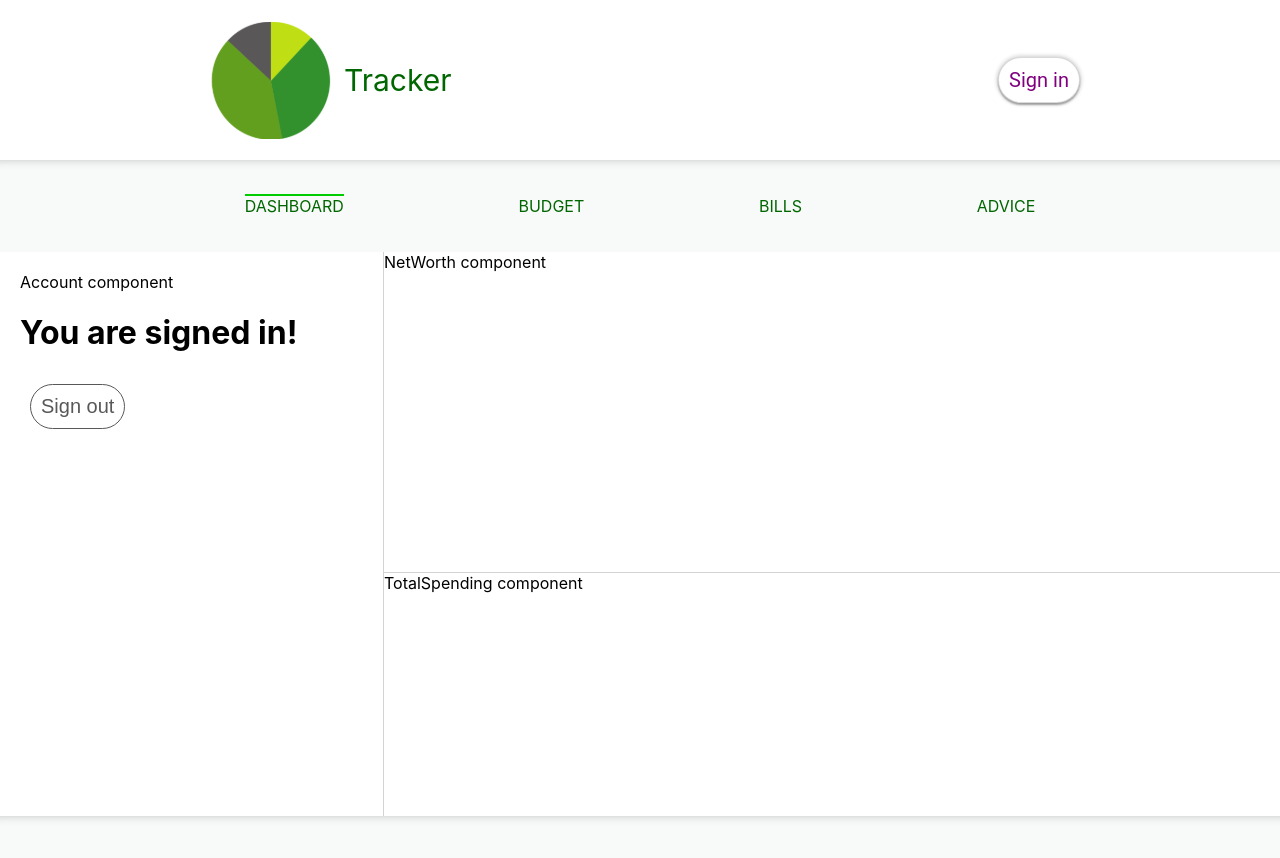
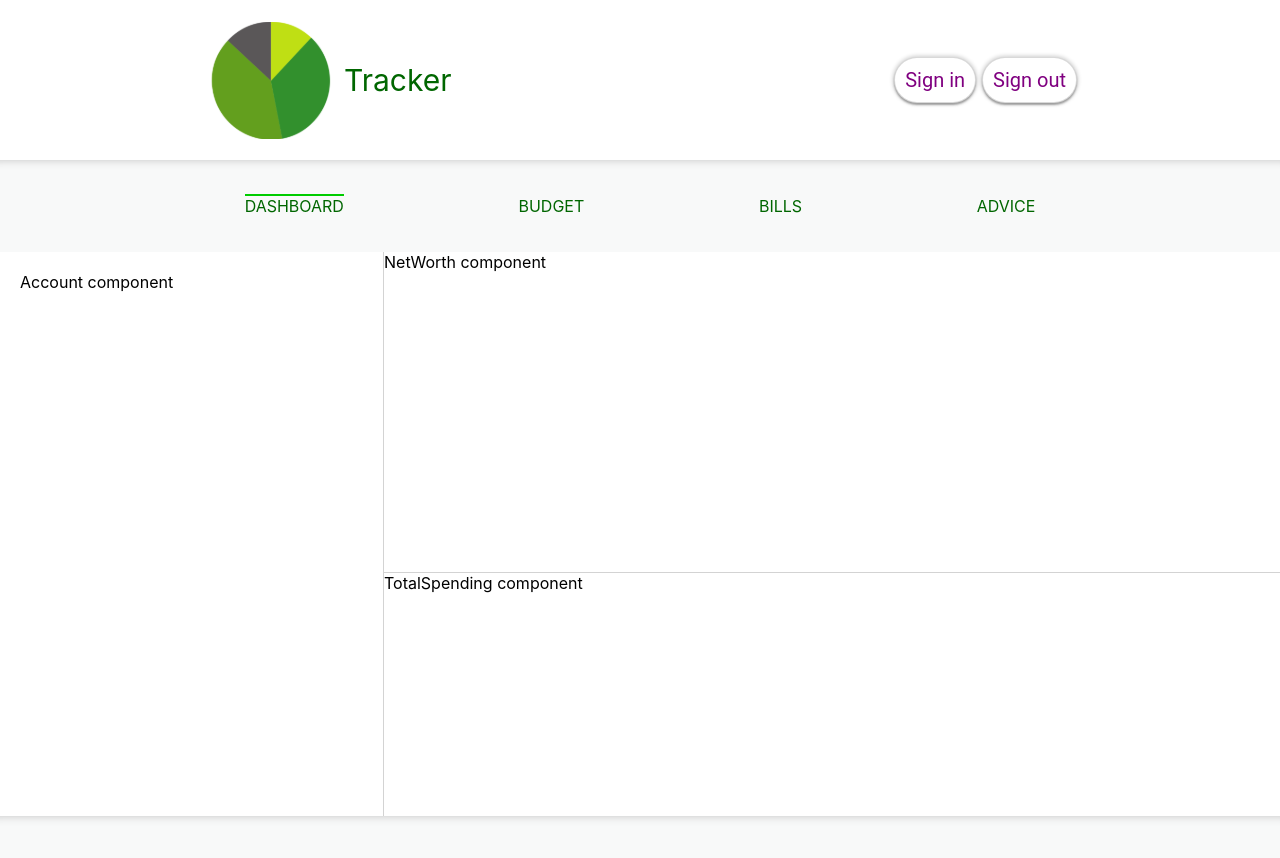
Before and after one commit to MartinZugs/Expense-Tracker, a React (Create React App) app in the folder my-app/: page /dashboard in a window 1280 px wide. Shown: the top 858 px of the page. Built offline with nearby package versions, Linux system fonts and the light colour scheme; no server answers; sample sign-in values are in the browser's storage.

Commit message:
made the sign in and sign out buttons into separate components, added them to the nav header. added the signout fuctionality to the signout button component.

```diff
--- a/my-app/src/components/Account.js
+++ b/my-app/src/components/Account.js
@@ -1,38 +1,16 @@
 import React, {useState} from "react";
-import {useAuth} from "../contexts/AuthContext";
-import {useHistory} from "react-router-dom";
 import "./account.css"
 
 const Account = () => {
-    const [error, setError] = useState("")
-    const { currentUser, logout } = useAuth()
-    const history = useHistory()
-    async function handleLogout(){
-        setError('')
-
-        try {
-
-            await logout()
-            history.push('/SignIn')
-        } catch {
-            setError('Failed to log out!')
-        }
-    }
-
 
     return (
 
         <div>
            Account component
-            <div><h1>You are signed in!</h1>
-                {error && <span>{error}</span>}
 
-                <button onClick={handleLogout} className="btn--primary--form btn--small">Sign out</button>
-            </div>
         </div>
     )
 
 }
 
-
 export default Account;
--- a/my-app/src/components/NavHeader.js
+++ b/my-app/src/components/NavHeader.js
@@ -1,17 +1,21 @@
 import "./navheader.css";
-import Button from "./Button";
-import {Link} from "react-router-dom";
+import {useAuth} from "../contexts/AuthContext";
+import SignInButton from "./SignInButton";
+import SignOutButton from "./SignOutButton";
 
-function NavHeader() {
+const NavHeader = () => {
+
+    const { currentUser } = useAuth()
 
     return (
         <div className="header-navbar">
-            <Link to ="/signIn"><Button
-                type = "button"
-                buttonStyle="btn-primary-outline"
-                buttonSize="btn--small"
-            >Sign in</Button></Link>
+
+            <SignInButton />
+
+            <SignOutButton />
+
         </div>
     )
 }
+
 export default NavHeader;
--- /dev/null
+++ b/my-app/src/components/SignInButton.js
@@ -0,0 +1,17 @@
+import {Link} from "react-router-dom";
+import Button from "./Button";
+
+const SignInButton = () => {
+
+
+    return (
+            <Link to ="/signIn"><Button
+                type = "button"
+                buttonStyle="btn-primary-outline"
+                buttonSize="btn--small"
+            >Sign in</Button></Link>
+
+    )
+}
+
+export default SignInButton;
--- /dev/null
+++ b/my-app/src/components/SignOutButton.js
@@ -0,0 +1,34 @@
+import {Link, useHistory} from "react-router-dom";
+import Button from "./Button";
+import {useAuth} from "../contexts/AuthContext";
+import React, {useState} from "react";;
+
+const SignOutButton = () => {
+
+    const [error, setError] = useState("")
+    const { currentUser, logout } = useAuth()
+    const history = useHistory()
+    async function handleLogout(){
+        setError('')
+
+        try {
+
+            await logout()
+            history.push('/SignIn')
+        } catch {
+            setError('Failed to log out!')
+        }
+    }
+    return (
+        <div>
+            {error && <span>{error}</span>}
+        <Link to ="/"><Button  onClick={handleLogout}
+            type = "button"
+            buttonStyle="btn-primary-outline"
+            buttonSize="btn--small"
+        >Sign out</Button></Link>
+        </div>
+    )
+}
+
+export default SignOutButton;
--- a/my-app/src/components/button.css
+++ b/my-app/src/components/button.css
@@ -13,6 +13,7 @@
     font-weight: 400;
     border-radius: 25px;
     cursor: pointer;
+    margin: 3px;
 
 
 }
```
